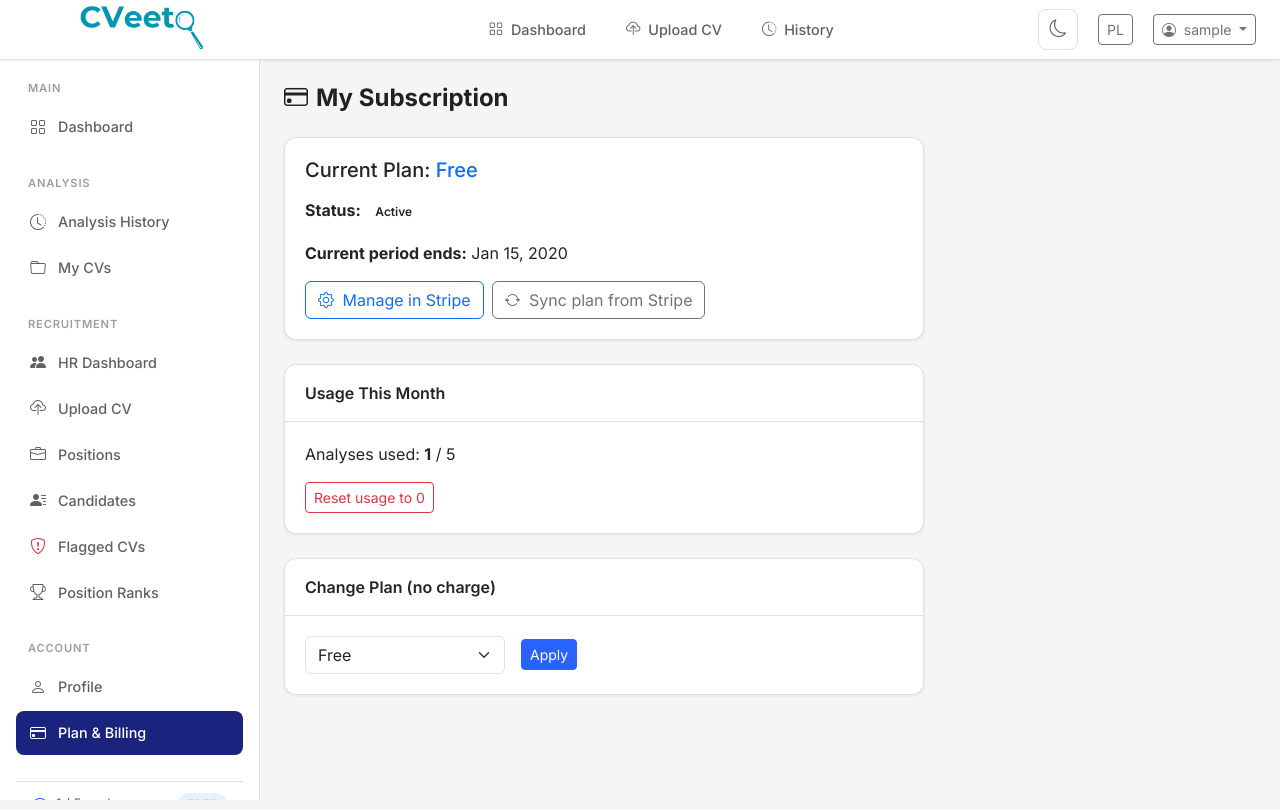
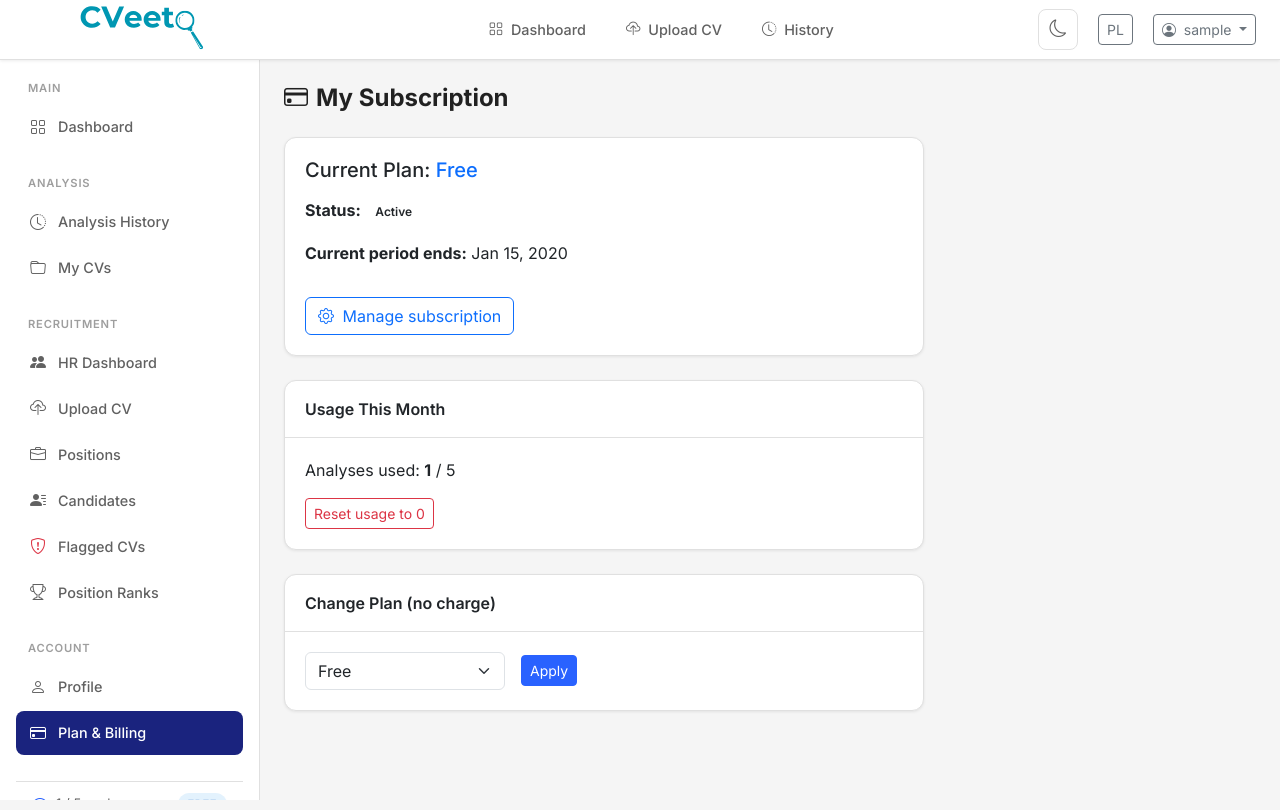
Before and after one commit to Kamilecky/cvanalyzer-CVtee, a Django app: page /billing/subscription/ in a window 1280 px wide. Shown: the top 810 px of the page. Run offline with Django 5.2, Linux system fonts and the light colour scheme; a user stored in the database is signed in; tables that the repository leaves empty hold one stand-in row (values such as "Sample post"); data that the repository does not hold is empty; parts of the project's set-up code (start-up, migrations or seed data) failed here and were passed over; some libraries are stand-ins or nearby versions.

Commit message:
Stripe sync fix 2.0

```diff
--- a/billing/urls.py
+++ b/billing/urls.py
@@ -10,6 +10,7 @@ urlpatterns = [
     path('cancel/', views.checkout_cancel_view, name='checkout_cancel'),
     path('subscription/', views.subscription_view, name='subscription'),
     path('portal/', views.billing_portal_view, name='billing_portal'),
+    path('portal-return/', views.portal_return_view, name='portal_return'),
     path('webhook/', views.stripe_webhook_view, name='stripe_webhook'),
     path('sync/', views.sync_subscription_view, name='sync_subscription'),
     path('reset-usage/', views.reset_usage_view, name='reset_usage'),
--- a/billing/views.py
+++ b/billing/views.py
@@ -78,8 +78,8 @@ def subscription_view(request):
 
 @login_required
 def billing_portal_view(request):
-    """Przekierowuje do Stripe Billing Portal."""
-    return_url = request.build_absolute_uri('/billing/subscription/')
+    """Przekierowuje do Stripe Billing Portal. Po powrocie plan zostaje zsynchronizowany."""
+    return_url = request.build_absolute_uri('/billing/portal-return/')
     try:
         session = StripeService.create_billing_portal_session(request.user, return_url)
         return redirect(session.url)
@@ -87,6 +87,22 @@ def billing_portal_view(request):
         logger.error(f"Billing portal failed: {e}")
         messages.error(request, _('Could not open billing portal. Please try again.'))
         return redirect('subscription')
+
+
+@login_required
+def portal_return_view(request):
+    """Powrót ze Stripe Billing Portal — synchronizuje plan i przekierowuje na subscription."""
+    if request.user.stripe_customer_id:
+        try:
+            plan_slug, changed = StripeService.sync_subscription_for_user(request.user)
+            if changed:
+                messages.success(
+                    request,
+                    _('Plan updated to %(plan)s.') % {'plan': plan_slug.title()}
+                )
+        except Exception as e:
+            logger.error(f"portal_return sync error for {request.user.email}: {e}")
+    return redirect('subscription')
 
 
 @login_required
--- a/templates/billing/subscription.html
+++ b/templates/billing/subscription.html
@@ -25,33 +25,15 @@
                     {% endif %}
                 </div>
 
-                <div class="d-flex gap-2 mt-3">
-                    <a href="{% url 'billing_portal' %}" class="btn btn-outline-primary">
-                        <i class="bi bi-gear me-1"></i> Manage in Stripe
-                    </a>
-                    {% if request.user.stripe_customer_id %}
-                    <form method="post" action="{% url 'sync_subscription' %}">
-                        {% csrf_token %}
-                        <button type="submit" class="btn btn-outline-secondary">
-                            <i class="bi bi-arrow-repeat me-1"></i> Sync plan from Stripe
-                        </button>
-                    </form>
-                    {% endif %}
-                </div>
+                <a href="{% url 'billing_portal' %}" class="btn btn-outline-primary mt-3">
+                    <i class="bi bi-gear me-1"></i> Manage subscription
+                </a>
                 {% else %}
                 <p class="text-muted mt-3">You are on the Free plan. Upgrade to unlock more features.</p>
                 <div class="d-flex gap-2 mt-2 flex-wrap">
                     <a href="{% url 'pricing' %}" class="btn btn-accent">
                         <i class="bi bi-arrow-up-circle me-1"></i> View Plans
                     </a>
-                    {% if request.user.stripe_customer_id %}
-                    <form method="post" action="{% url 'sync_subscription' %}">
-                        {% csrf_token %}
-                        <button type="submit" class="btn btn-outline-secondary">
-                            <i class="bi bi-arrow-repeat me-1"></i> Sync plan from Stripe
-                        </button>
-                    </form>
-                    {% endif %}
                 </div>
                 {% endif %}
             </div>
```
